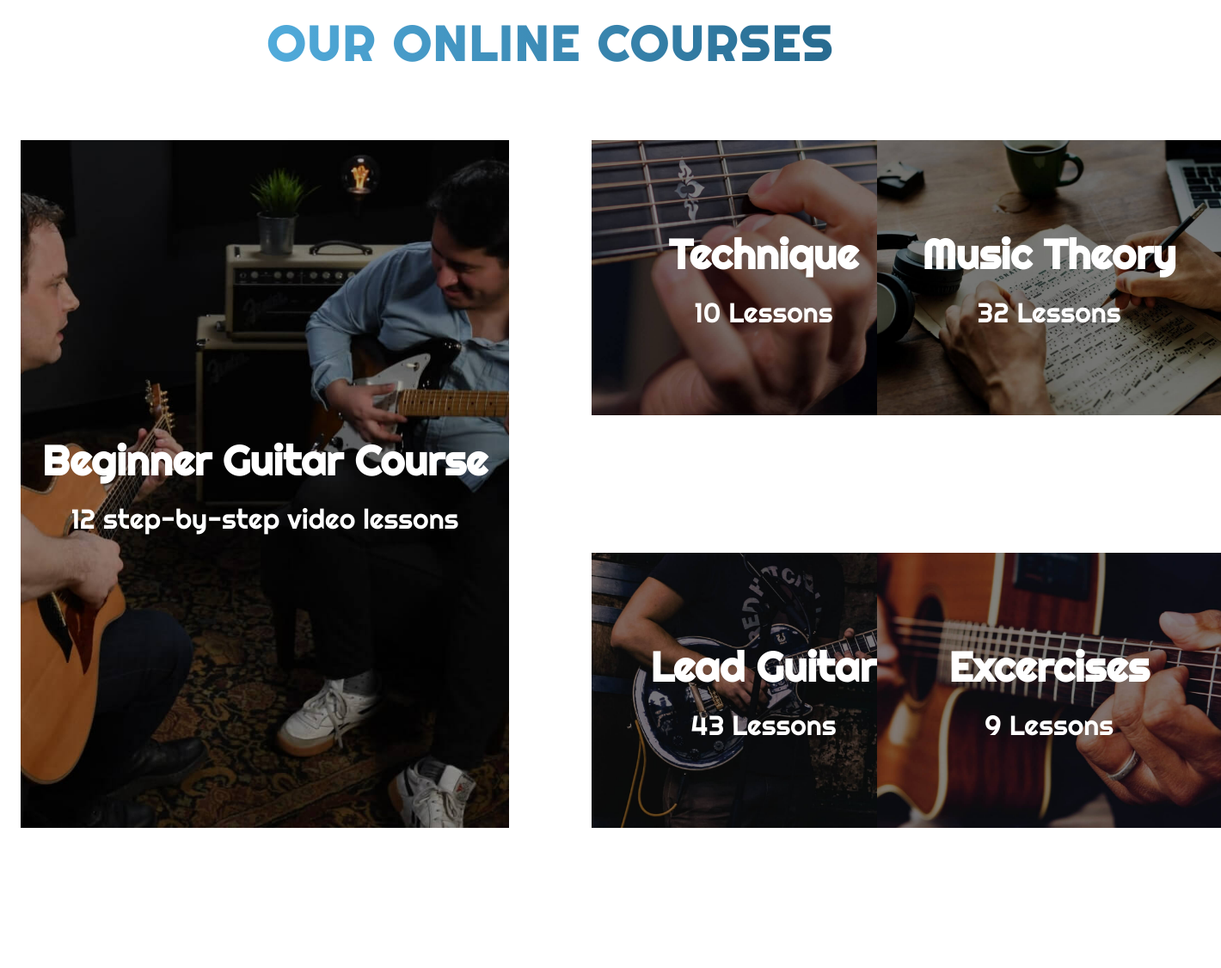
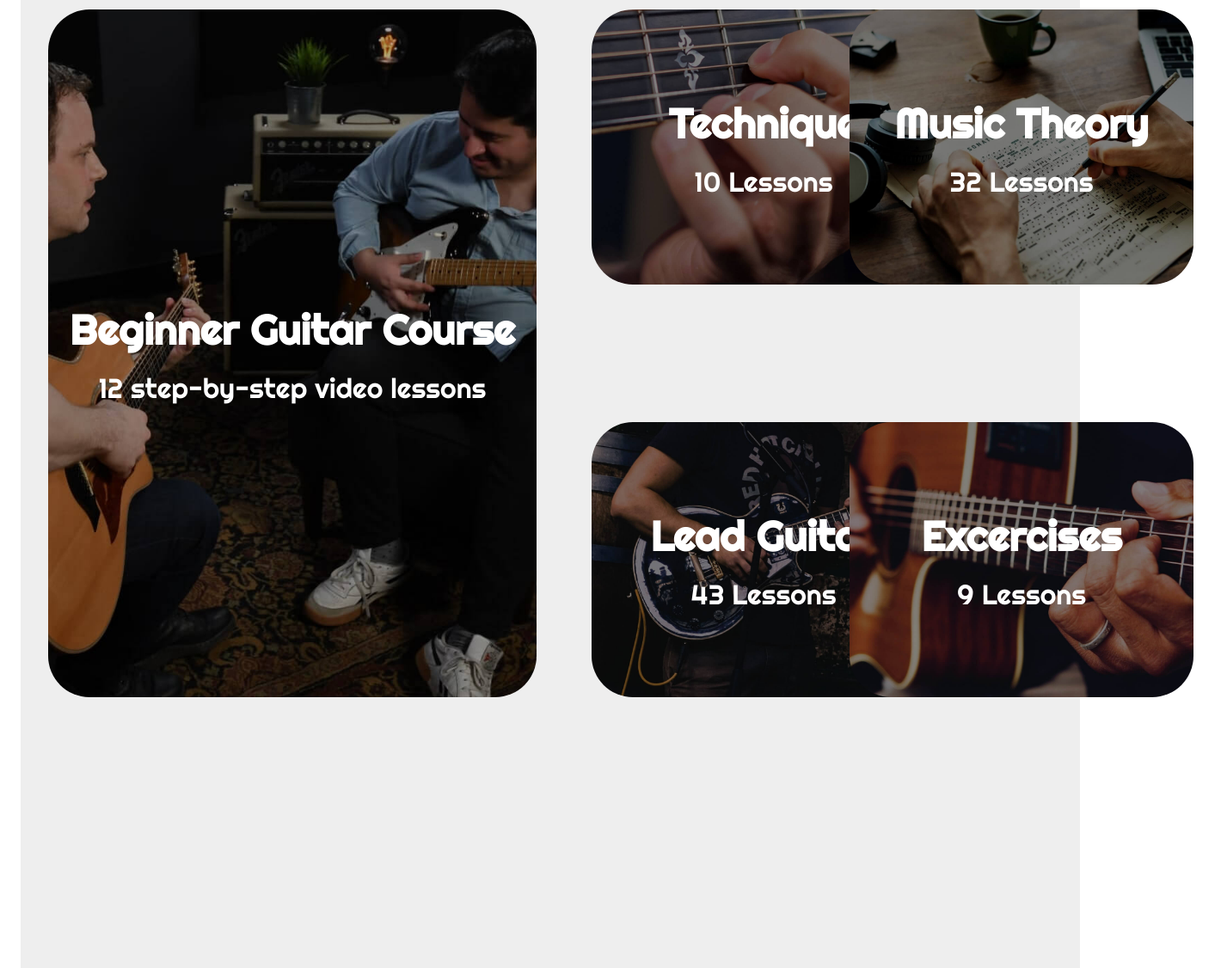
Before and after one commit to cortinabryan/Guitar-Lessons-Website, a website: page index.html in a window 1280 px wide. Shown: the part 4164-5290 px from the top of the page at 86% size, 1420 px wide, since content can reach past the window. Drawn offline with Linux system fonts and the light colour scheme.

Commit message:
small adjustments on course component

```diff
--- a/sass/components/_course-box.scss
+++ b/sass/components/_course-box.scss
@@ -1,6 +1,6 @@
 .course-box {
   // padding: 60px 14px;
-  background-color: red;
+  background-color: orangered;
   position: relative;
   font-size: 2rem;
   text-align: center;
@@ -11,11 +11,13 @@
   flex-direction: column;
   background: center center/cover no-repeat;
   color: $color-white;
+  border-radius: 3rem;
 
   &-main {
     background-image: url(../img/Guitar-teacher.jpg);
     height: 50rem;
     width: 100%;
+    margin-left: 2rem;
   }
 
   &-small {
@@ -30,6 +32,7 @@
 
     &-2 {
       background-image: url(../img/Guitar-course-2.jpg);
+      margin-left: -2rem;
     }
 
     &-3 {
@@ -38,12 +41,13 @@
 
     &-4 {
       background-image: url(../img/Guitar-course-4.jpg);
+      margin-left: -2rem;
     }
   }
 
   &:hover {
     transition: transform 1s ease;
     transform: scale(1.03);
-    filter: blur(3px) brightness(80%);
+    filter: brightness(90%);
   }
 }
--- a/sass/pages/_home.scss
+++ b/sass/pages/_home.scss
@@ -1,6 +1,6 @@
 .section-about {
   background-color: $color-grey-light-2;
-  padding: 20rem 0 70rem 0;
+  padding: 20rem 0 60rem 0;
   margin-top: -25vh;
   margin-bottom: -20vh;
 }
@@ -20,3 +20,10 @@
   //   transform: skewY(-7deg);
   //   margin-top: 30rem;
 }
+
+.section-courses {
+  background-color: $color-grey-light-2;
+  padding: 20rem 0 70rem 0;
+  margin-top: -25vh;
+  margin-bottom: -20vh;
+}
```
Also changed, not shown: css/style.css.
